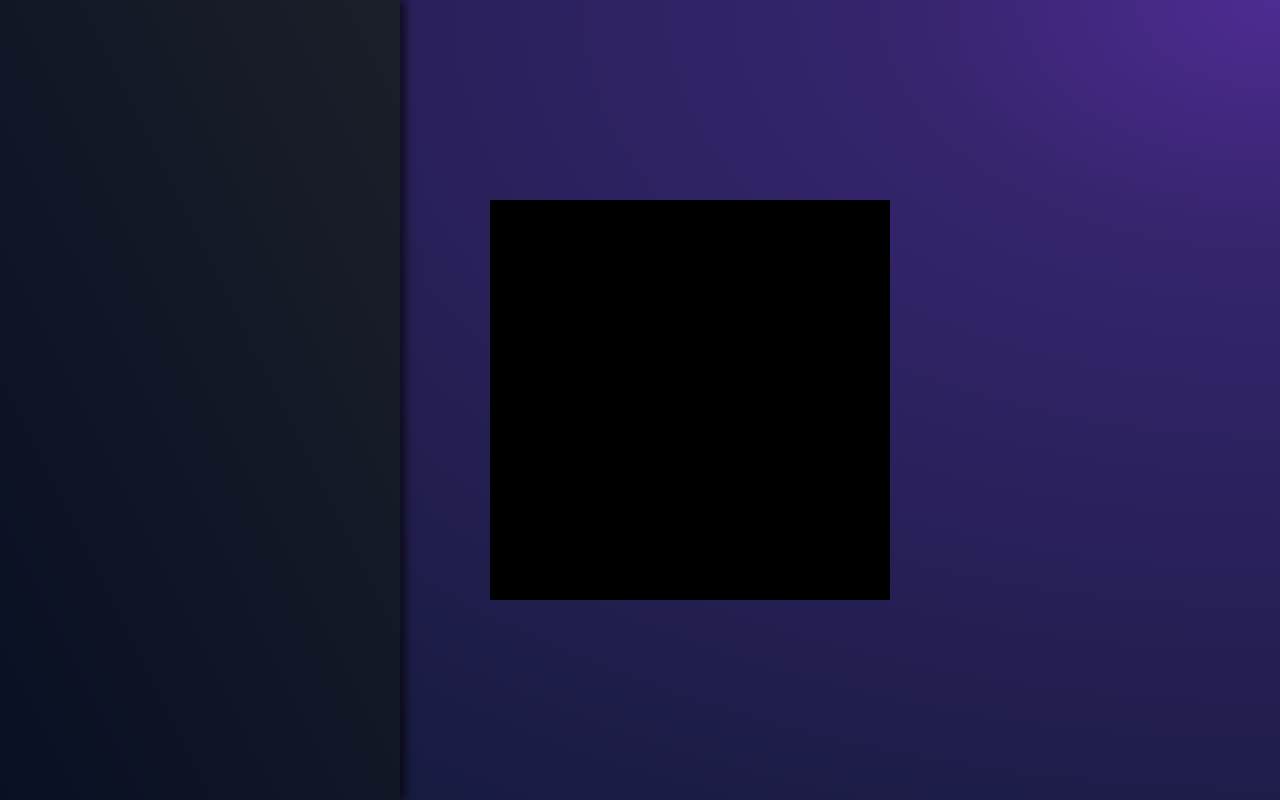
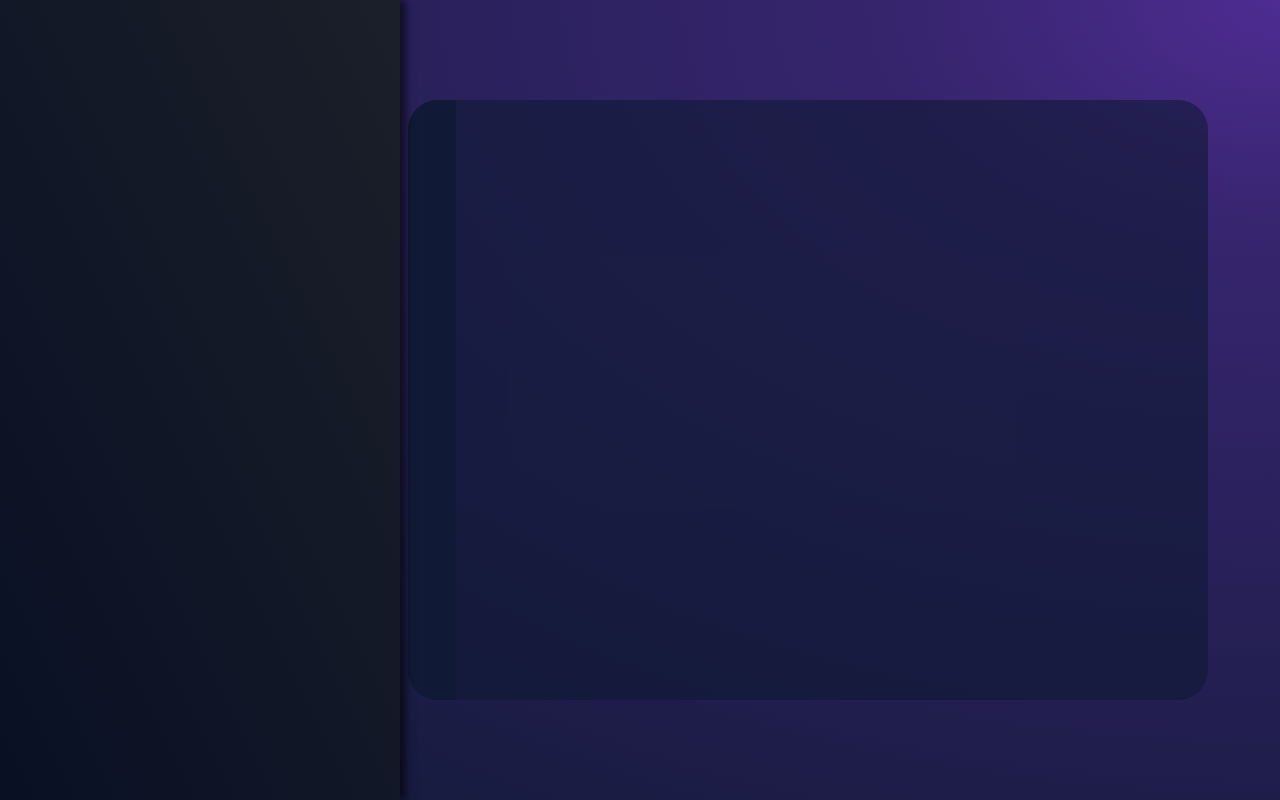
Before and after one commit to Jeshuakrc/portfolio, a Gatsby site: page / in a window 1280 px wide. Shown: the top 800 px of the page. Built offline with nearby package versions, Linux system fonts and the light colour scheme; Gatsby itself is replaced by a stand-in of ours.

Commit message:
Mocking landing section

```diff
--- a/src/pages/index.js
+++ b/src/pages/index.js
@@ -1,11 +1,10 @@
 import React, { Fragment } from "react"
-import HomeSection from "../sections/homeSection"
+import Landing from "../sections/landing"
 
 
 const IndexPage = () => {
   return <Fragment>
-    <HomeSection />
-    <HomeSection />
+    <Landing />
   </Fragment>
 }
 
--- a/src/sections/homeSection.jsx
+++ /dev/null
@@ -1,14 +0,0 @@
-import React from "react";
-import Section from "../components/section";
-
-export default function() {
-    return <Section>
-        <div style={{
-            height: "400px",
-            width: "400px",
-            backgroundColor: "black"
-        }}>
-
-        </div>
-    </Section>
-}
--- /dev/null
+++ b/src/sections/landing.jsx
@@ -0,0 +1,12 @@
+import React from "react";
+import Section from "../components/section";
+import * as Styles from "../styles/section_landing.module.css"
+
+
+export default function() {
+    return <Section>
+        <header className={Styles.landingDialog}>
+            <div className={Styles.sidebar} />
+        </header>
+    </Section>
+}
--- a/src/styles/layout.module.css
+++ b/src/styles/layout.module.css
@@ -5,6 +5,7 @@
     --color-main-purple: #9242FA;
     --color-main-orange: #F59300;
 
+    --color-transparent-dark-blue: #10193599;
     --background-img: radial-gradient(farthest-corner at top right , #4E2C92 0%, #37256F 20%, var(--color-main-dark-blue) 100%);
     --background-img-sec: linear-gradient(to bottom left, #1B1F29, #091024);
 }
--- /dev/null
+++ b/src/styles/section_landing.module.css
@@ -0,0 +1,14 @@
+.landingDialog {
+    width: 800px;
+    height: 600px;
+    margin-left: 20%;
+    background-color: var(--color-transparent-dark-blue);
+    border-radius: 30px;
+    overflow: hidden;
+}
+
+.landingDialog .sidebar {
+    width: 6%;
+    height: 100%;
+    background-color: var(--color-main-dark-blue);
+}
```
